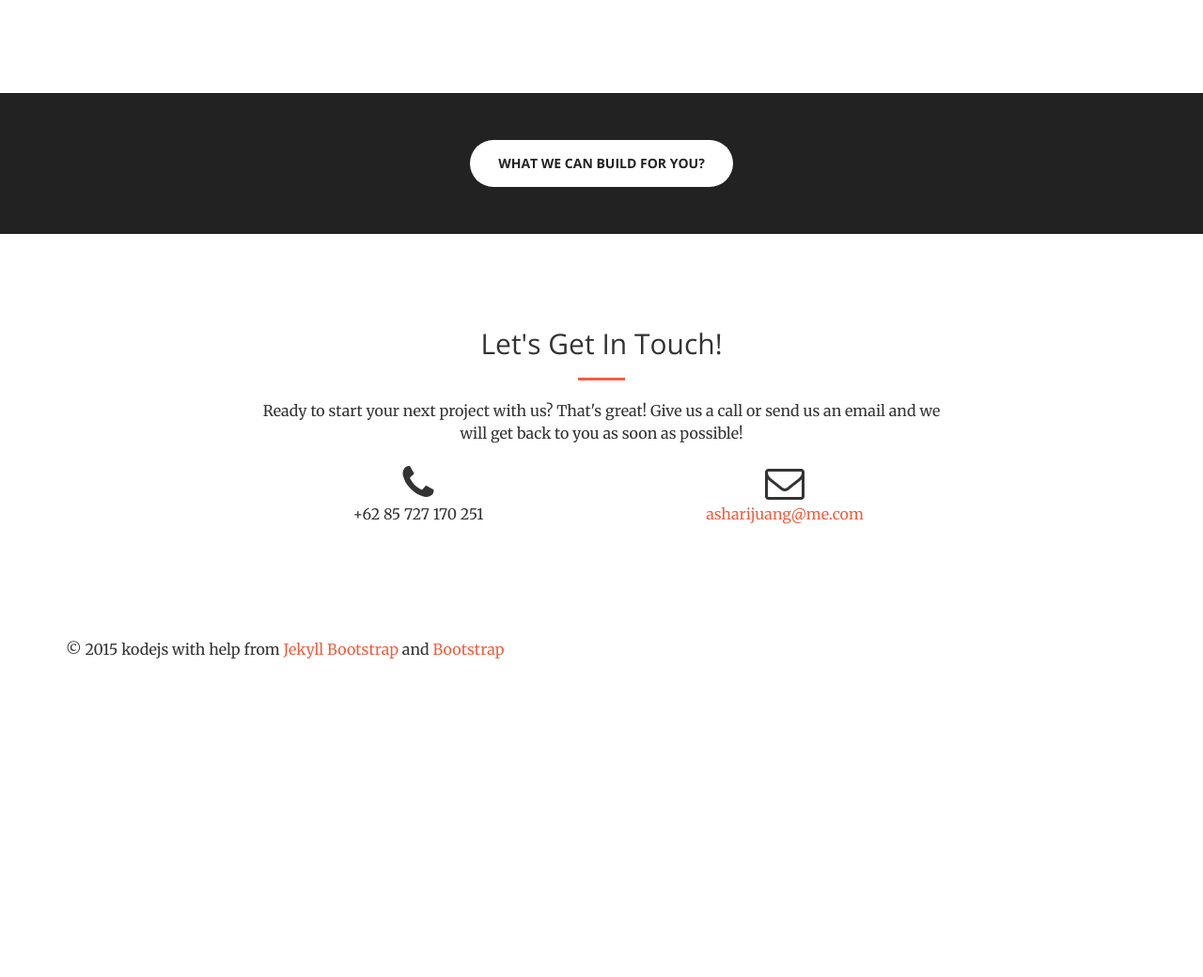
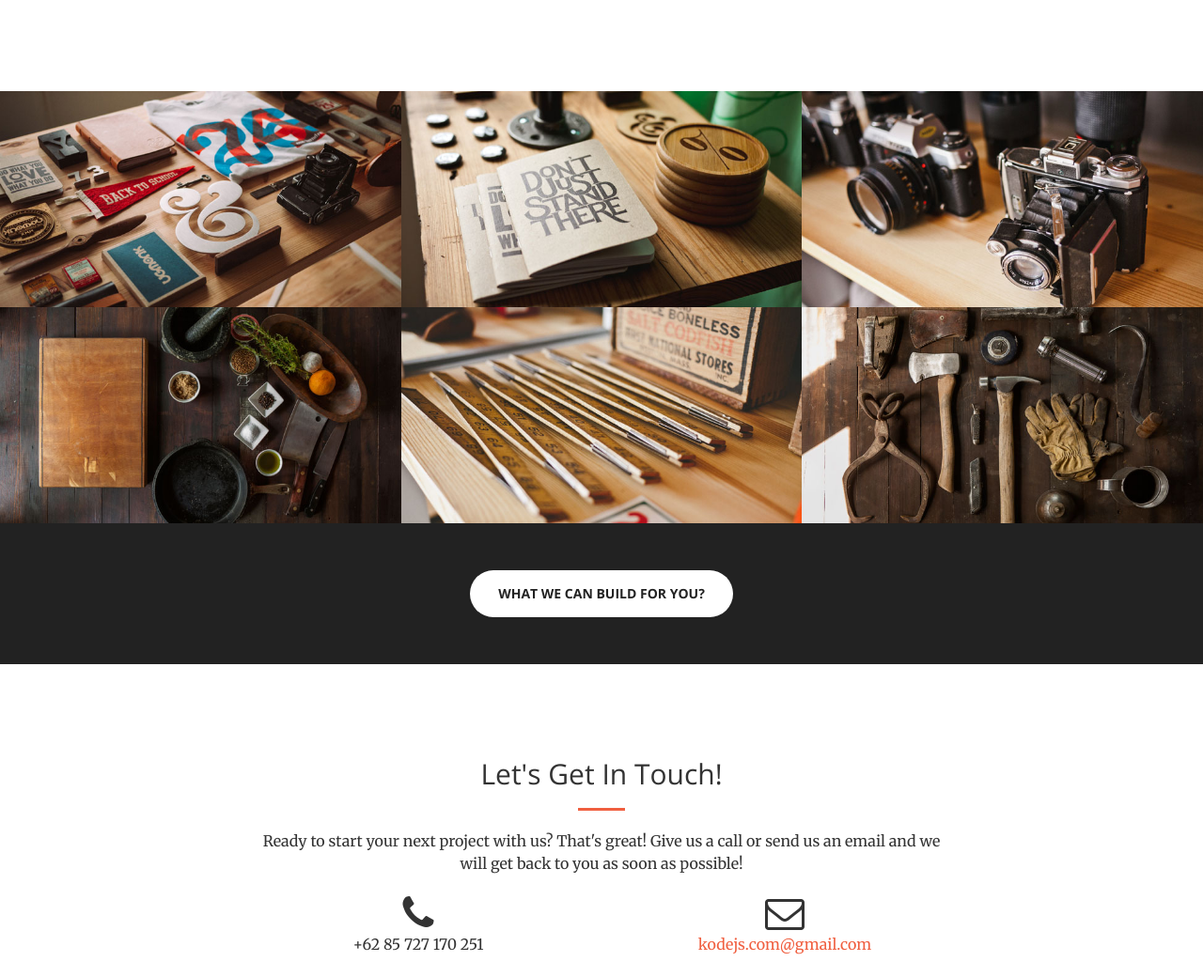
Before and after one commit to kodejs/kodejs.github.io, a plain HTML site: page archive.html in a window 1280 px wide. Shown: the part 1577-2617 px from the top of the page at 94% size. Before the commit the page ends 2300 px from the top, so only its background shows below. Drawn offline with nearby package versions, Linux system fonts and the light colour scheme.

Commit message:
change content

```diff
--- a/archive.html
+++ b/archive.html
@@ -143,7 +143,7 @@
             <div class="row no-gutter">
                 <div class="col-lg-4 col-sm-6">
                     <a href="#" class="portfolio-box">
-                        <img src="img/portfolio/1.jpg" class="img-responsive" alt="">
+                        <img src="/assets/themes/creative/img/portfolio/1.jpg" class="img-responsive" alt="">
                         <div class="portfolio-box-caption">
                             <div class="portfolio-box-caption-content">
                                 <div class="project-category text-faded">
@@ -158,7 +158,7 @@
                 </div>
                 <div class="col-lg-4 col-sm-6">
                     <a href="#" class="portfolio-box">
-                        <img src="img/portfolio/2.jpg" class="img-responsive" alt="">
+                        <img src="/assets/themes/creative/img/portfolio/2.jpg" class="img-responsive" alt="">
                         <div class="portfolio-box-caption">
                             <div class="portfolio-box-caption-content">
                                 <div class="project-category text-faded">
@@ -173,7 +173,7 @@
                 </div>
                 <div class="col-lg-4 col-sm-6">
                     <a href="#" class="portfolio-box">
-                        <img src="img/portfolio/3.jpg" class="img-responsive" alt="">
+                        <img src="/assets/themes/creative/img/portfolio/3.jpg" class="img-responsive" alt="">
                         <div class="portfolio-box-caption">
                             <div class="portfolio-box-caption-content">
                                 <div class="project-category text-faded">
@@ -188,7 +188,7 @@
                 </div>
                 <div class="col-lg-4 col-sm-6">
                     <a href="#" class="portfolio-box">
-                        <img src="img/portfolio/4.jpg" class="img-responsive" alt="">
+                        <img src="/assets/themes/creative/img/portfolio/4.jpg" class="img-responsive" alt="">
                         <div class="portfolio-box-caption">
                             <div class="portfolio-box-caption-content">
                                 <div class="project-category text-faded">
@@ -203,7 +203,7 @@
                 </div>
                 <div class="col-lg-4 col-sm-6">
                     <a href="#" class="portfolio-box">
-                        <img src="img/portfolio/5.jpg" class="img-responsive" alt="">
+                        <img src="/assets/themes/creative/img/portfolio/5.jpg" class="img-responsive" alt="">
                         <div class="portfolio-box-caption">
                             <div class="portfolio-box-caption-content">
                                 <div class="project-category text-faded">
@@ -218,7 +218,7 @@
                 </div>
                 <div class="col-lg-4 col-sm-6">
                     <a href="#" class="portfolio-box">
-                        <img src="img/portfolio/6.jpg" class="img-responsive" alt="">
+                        <img src="/assets/themes/creative/img/portfolio/6.jpg" class="img-responsive" alt="">
                         <div class="portfolio-box-caption">
                             <div class="portfolio-box-caption-content">
                                 <div class="project-category text-faded">
@@ -257,7 +257,7 @@
                 </div>
                 <div class="col-lg-4 text-center">
                     <i class="fa fa-envelope-o fa-3x wow bounceIn" data-wow-delay=".1s"></i>
-                    <p><a href="mailto:asharijuang@me.com">asharijuang@me.com</a></p>
+                    <p><a href="mailto:asharijuang@me.com">kodejs.com@gmail.com</a></p>
                 </div>
             </div>
         </div>
--- a/atom.xml
+++ b/atom.xml
@@ -4,7 +4,7 @@
  <title>KodeJS</title>
  <link href="http://kodejs.github.io/atom.xml" rel="self"/>
  <link href="http://kodejs.github.io"/>
- <updated>2015-06-07T21:00:04+07:00</updated>
+ <updated>2015-06-07T21:53:37+07:00</updated>
  <id>http://kodejs.github.io</id>
  <author>
    <name>kodejs</name>
--- a/rss.xml
+++ b/rss.xml
@@ -5,8 +5,8 @@
         <description>KodeJS - kodejs</description>
         <link>http://kodejs.github.io</link>
         <atom:link href="http://kodejs.github.io/rss.xml" rel="self" type="application/rss+xml" />
-        <lastBuildDate>Sun, 07 Jun 2015 21:00:04 +0700</lastBuildDate>
-        <pubDate>Sun, 07 Jun 2015 21:00:04 +0700</pubDate>
+        <lastBuildDate>Sun, 07 Jun 2015 21:53:37 +0700</lastBuildDate>
+        <pubDate>Sun, 07 Jun 2015 21:53:37 +0700</pubDate>
         <ttl>60</ttl>
 
 
```
Also changed, not shown: categories.html (+7 -7 lines), index.html (+7 -7 lines), lessons/2011/12/29/jekyll-introduction/index.html (+7 -7 lines), pages.html (+7 -7 lines), tags.html (+7 -7 lines).
